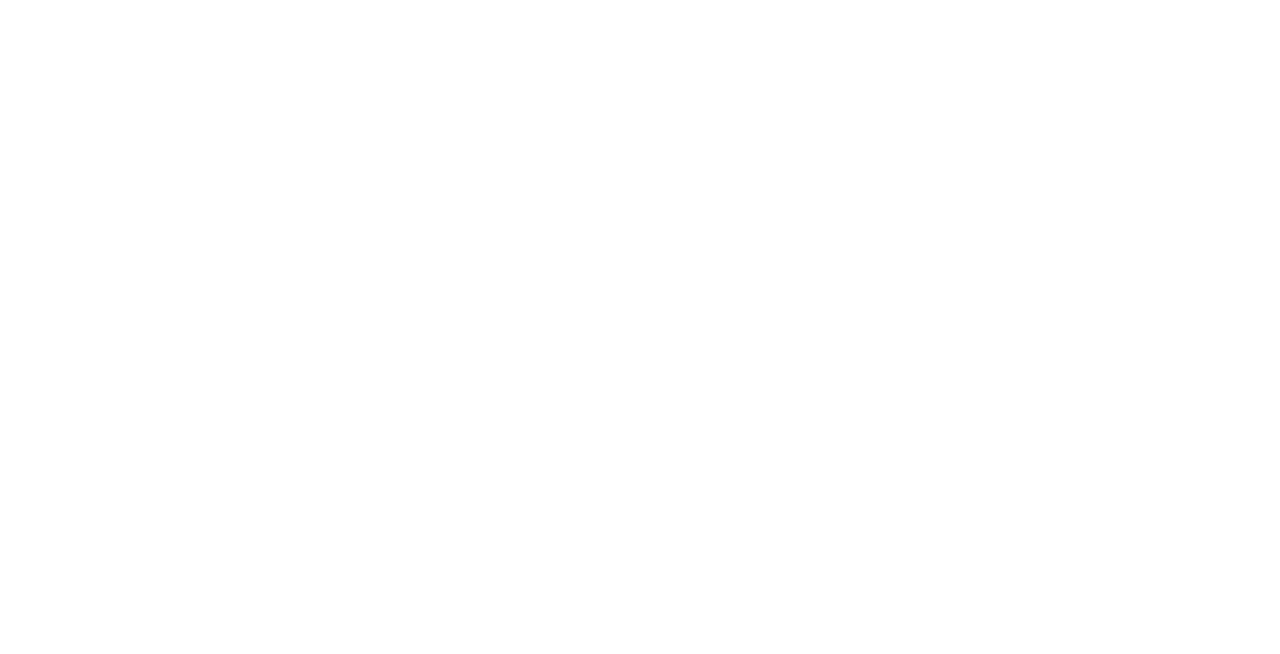
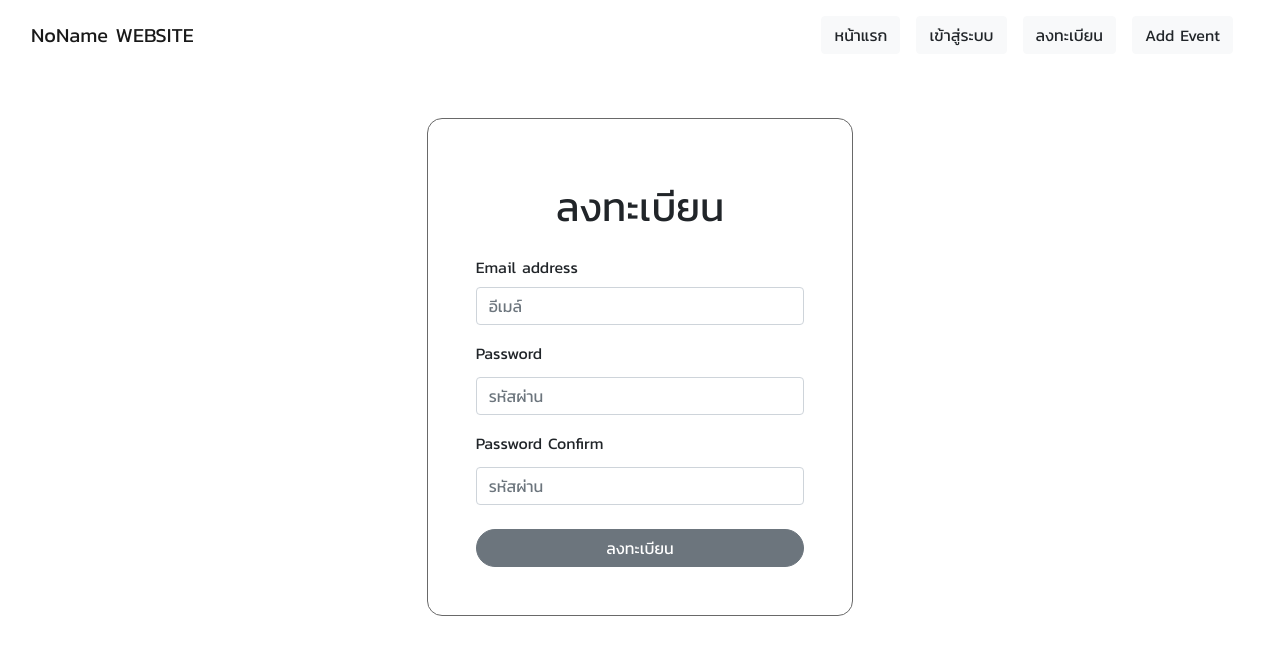
Before and after one commit to bright72/Eventpic-frontend, a React (Create React App) app in the folder front-end/: page /Register in a window 1280 px wide. Shown: the top 654 px of the page. Built offline with nearby package versions, Linux system fonts and the light colour scheme.

Commit message:
add add event

```diff
--- a/front-end/src/AddEvent.js
+++ b/front-end/src/AddEvent.js
@@ -1,7 +1,72 @@
-import React from 'react'
+import React, { useState } from 'react'
+import { Link } from 'react-router-dom'
+import { Form, Button, Container, Row, Col, Input, label,Alert } from 'react-bootstrap'
+import Nevbar from './Nevbar.js'
+import './Style.css'
 
-class AddEvent extends React.Component {
 
+
+const AddEvent = (props) => {
+
+    const [name, setName] = useState("")
+    const [detail, setDetail] = useState("")
+    const [date, setDate] = useState("")
+
+    const handleSubmit = event => {
+
+    }
+    const handleChangeEventName = event => {
+        setName(event.target.value)
+    }
+    const handleChangeEventDetail = event => {
+        setDetail(event.target.value)
+    }
+    const handleChangeDate = event => {
+        setDate(event.target.value)
+    }
+
+
+
+    return (
+
+
+
+        <Container fluid >
+            <Nevbar />
+            <Row className=" mt-5">
+
+                <Col xs={12} sm={{ span: 10 }} md={{ span: 4, offset: 2 }} lg={{ span: 4, offset: 4 }} className="p-5 Loginbox">
+
+                    <h1 className="text-center mt-3"> Add Event</h1>
+
+                    <Form onSubmit={handleSubmit} className="mt-4">
+                        <Form.Label>Name of Event</Form.Label>
+                        <Form.Group >
+                            <Form.Control name="name" value={name} onChange={handleChangeEventName} type="text" placeholder="Name of Event" />
+                        </Form.Group>
+                        <Form.Label>Date of Event</Form.Label>
+                        <Form.Group >
+                            <Form.Control name="date" value={date} onChange={handleChangeDate} type="date" placeholder="Date of Event" />
+                        </Form.Group>
+                        <Form.Label>Detail of event</Form.Label>
+                        <Form.Group className="mt-1">
+                            <Form.Control value={detail} onChange={handleChangeEventDetail} type="text" placeholder="Detail of event" />
+                        </Form.Group>
+
+
+                            <Button variant="secondary" block onClick={handleSubmit} className="mt-4 btn-custom" >
+                                Submit Event
+                            </Button>
+
+
+
+
+
+                    </Form>
+                </Col>
+            </Row>
+        </Container>
+
+    )
 }
-
-export default AddEvent
+export default AddEvent;
--- a/front-end/src/App.js
+++ b/front-end/src/App.js
@@ -4,6 +4,7 @@
 import './Style.css'
 import Home from './Home.js'
 import Login from './Login.js'
+import Register from './Register.js'
 import ImageUpload from './components/ImageUpload.jsx';
 import AddEvent from './AddEvent.js';
 
@@ -12,6 +13,7 @@
     <Switch>
       <Route exact path="/Home" component={Home} />
       <Route exact path="/Login" component={Login} />
+      <Route exact path="/Register" component={Register} />
       <Route exact path="/Upload" component={ImageUpload} />
       <Route exact path="/AddEvent" component={AddEvent} />
     </Switch>
--- a/front-end/src/Nevbar.js
+++ b/front-end/src/Nevbar.js
@@ -5,13 +5,15 @@
 
 const Nevbar = () => {
     return (
+
         <Navbar>
         <Navbar.Brand href="#home">NoName WEBSITE</Navbar.Brand>
         <Navbar.Collapse className="justify-content-end">
             <Navbar.Text>
-                    <Link to="/Home" className="mr-3"><Button variant="light">หน้าแรก</Button></Link>
-                    <Link to="#login" className="mr-3"><Button variant="light">เข้าสู่ระบบ</Button></Link>
-                    <Link to="#Register" className="mr-3"><Button variant="light">ลงทะเบียน</Button></Link>
+                <Link to="/" className="mr-3"><Button variant="light">หน้าแรก</Button></Link>
+                <Link to="/login" className="mr-3"><Button variant="light">เข้าสู่ระบบ</Button></Link>
+                <Link to="/Register" className="mr-3"><Button variant="light">ลงทะเบียน</Button></Link>
+                <Link to="/AddEvent" className="mr-3"><Button variant="light">Add Event</Button></Link>
             </Navbar.Text>
         </Navbar.Collapse>
     </Navbar>
--- /dev/null
+++ b/front-end/src/Register.js
@@ -0,0 +1,80 @@
+import React, { useState } from 'react'
+import { Link } from 'react-router-dom'
+import { Form, Button, Container, Row, Col, Input, label,Alert } from 'react-bootstrap'
+import Nevbar from './Nevbar.js'
+import './Style.css'
+
+
+
+const Register = (props) => {
+
+    const [email, setEmail] = useState("")
+    const [password, setPassword] = useState("")
+    const [conPassword, setConPassword] = useState("")
+
+    const handleSubmit = event => {
+        if (password == conPassword) {
+                alert(' Password Correct: ');
+        }
+        else {
+            alert(' Password not Correct: ');
+        }
+        event.preventDefault();
+    }
+
+    const handleChangeEmail = event => {
+        setEmail(event.target.value)
+    }
+
+    const handleChangePassword = event => {
+        setPassword(event.target.value)
+    }
+
+    const handleChangeConPassword = event => {
+        setConPassword(event.target.value)
+    }
+
+
+
+    return (
+
+
+
+        <Container fluid >
+            <Nevbar />
+            <Row className=" mt-5">
+
+                <Col xs={12} sm={{ span: 10 }} md={{ span: 4, offset: 2 }} lg={{ span: 4, offset: 4 }} className="p-5 Loginbox">
+
+                    <h1 className="text-center mt-3"> ลงทะเบียน</h1>
+
+                    <Form onSubmit={handleSubmit} className="mt-4">
+                        <Form.Label>Email address</Form.Label>
+                        <Form.Group controlId="formBasicEmail" >
+                            <Form.Control name="email" value={email} onChange={handleChangeEmail} type="text" placeholder="อีเมล์" />
+                        </Form.Group>
+                        <Form.Label>Password</Form.Label>
+                        <Form.Group controlId="formBasicPassword" className="mt-1">
+                            <Form.Control value={password} onChange={handleChangePassword} type="password" placeholder="รหัสผ่าน" />
+                        </Form.Group>
+                        <Form.Label>Password Confirm</Form.Label>
+                        <Form.Group controlId="formBasicPassword" className="mt-1">
+                            <Form.Control value={conPassword} onChange={handleChangeConPassword} type="password" placeholder="รหัสผ่าน" />
+                        </Form.Group>
+                        <Link to="/Login">
+                            <Button variant="secondary" block onClick={handleSubmit} className="mt-4 btn-custom" >
+                                ลงทะเบียน
+                            </Button>
+                        </Link>
+
+
+
+
+                    </Form>
+                </Col>
+            </Row>
+        </Container>
+
+    )
+}
+export default Register;
```
Lines whose indentation alone changed are shown as unchanged.
